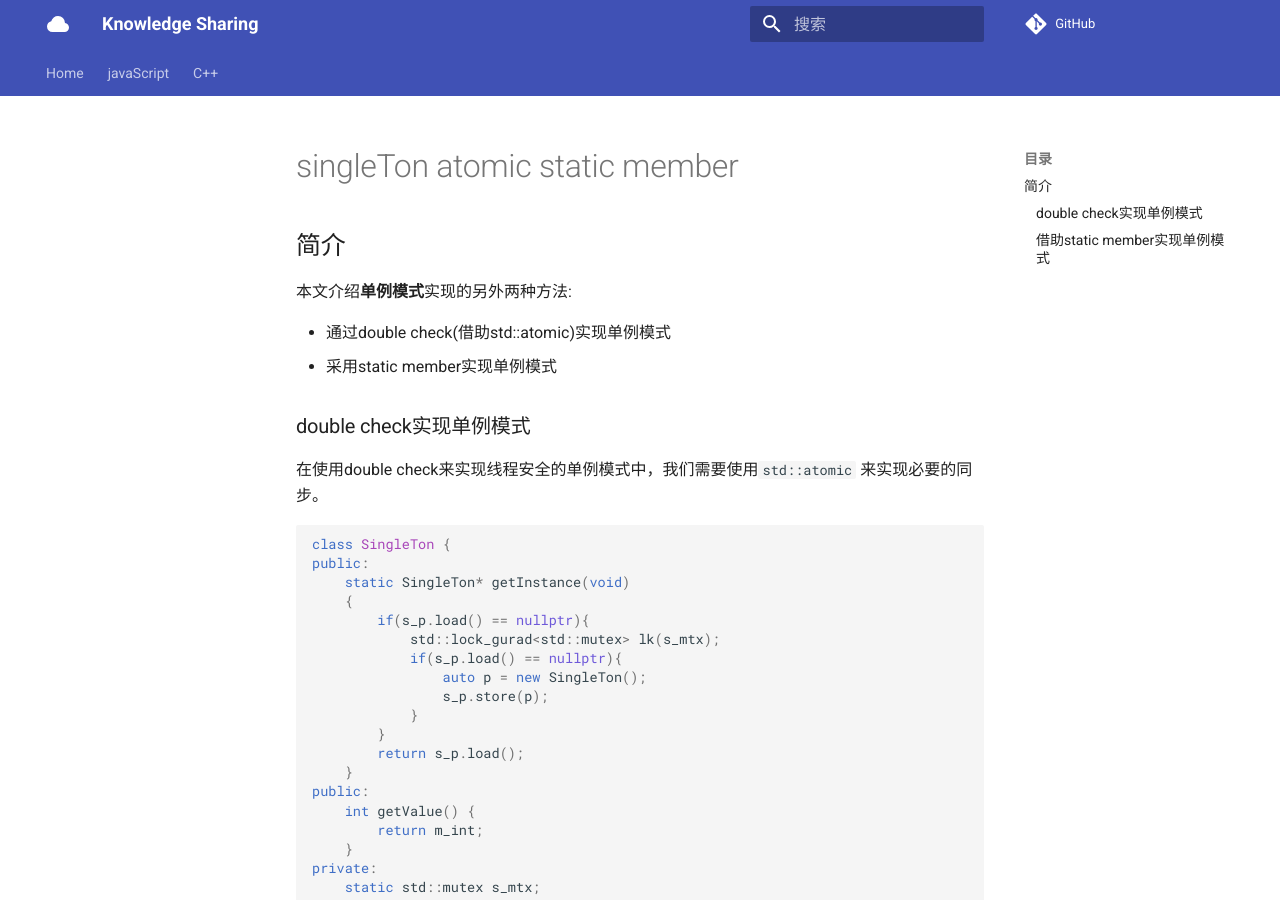
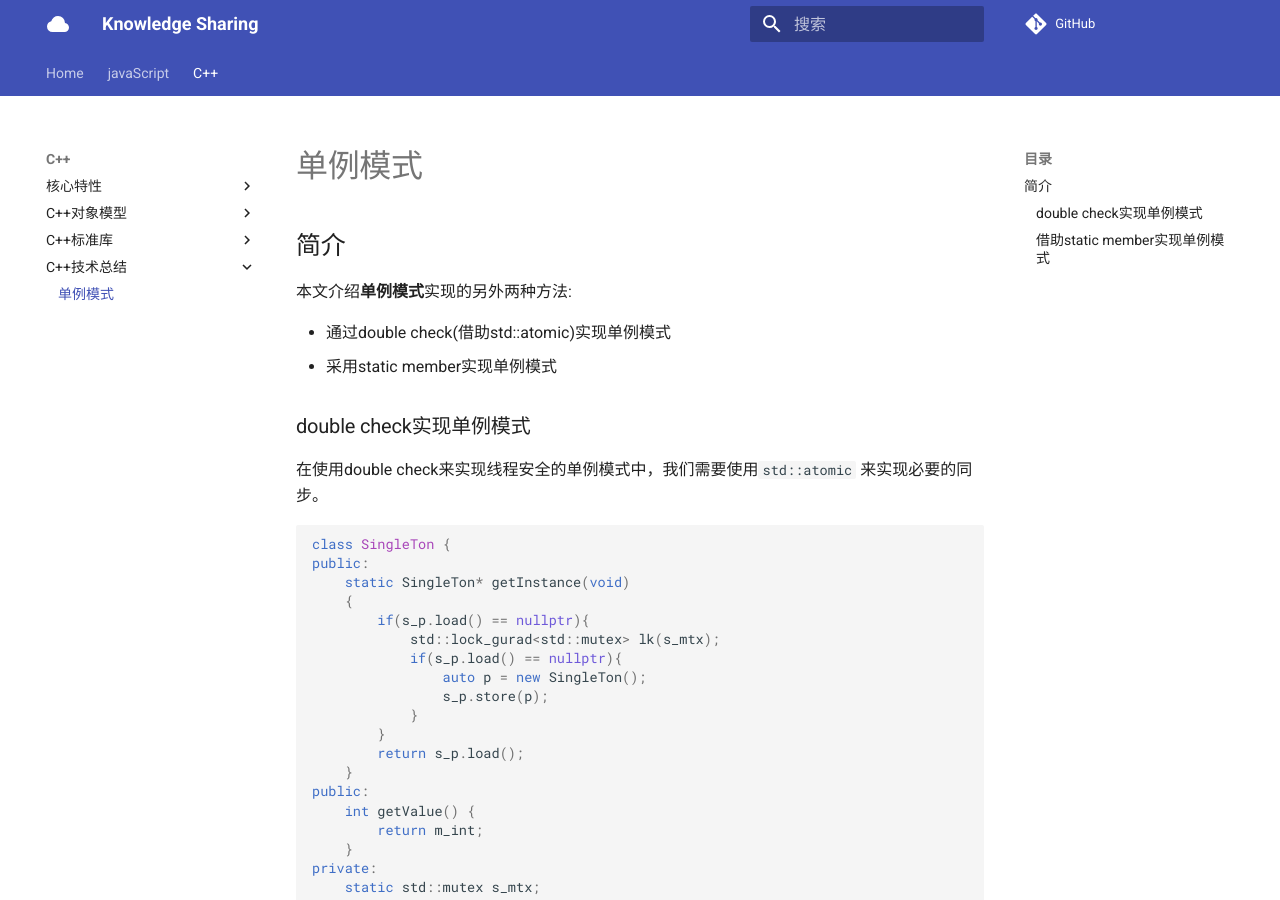
Before and after one commit to zhoukaidev/ks_blog, an MkDocs documentation site: the page built from docs/C++/others/singleTon_atomic_static_member.md, in a window 1280 px wide and 900 px high. Built offline with MkDocs 1.6.1 and Material for MkDocs 9.7.7, drawn with Linux system fonts in a browser that asks for light colours; comment, search, counter and statistics services are not loaded.

Commit message:
Add implementation about singleton mode

```diff
--- a/mkdocs.yml
+++ b/mkdocs.yml
@@ -29,3 +29,5 @@ nav:
     - 'C++标准库':
       - 'std::thread': C++/standardLibrary/multiThread/thread.md
       - 'std::thread::native_handle': C++/standardLibrary/multiThread/thread_nativeHandle.md
+    - 'C++技术总结':
+      - '单例模式': C++/others/singleTon_atomic_static_member.md
```
